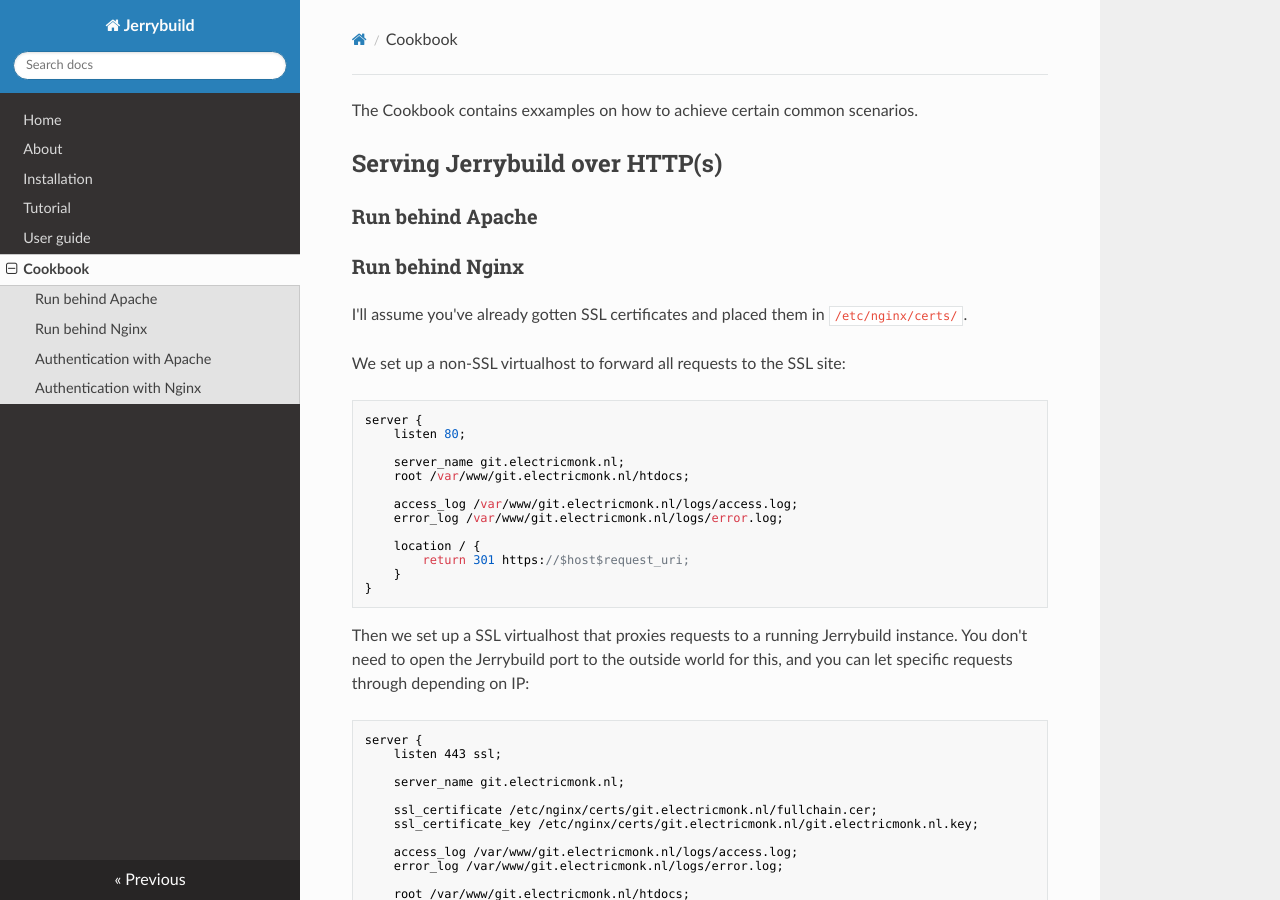
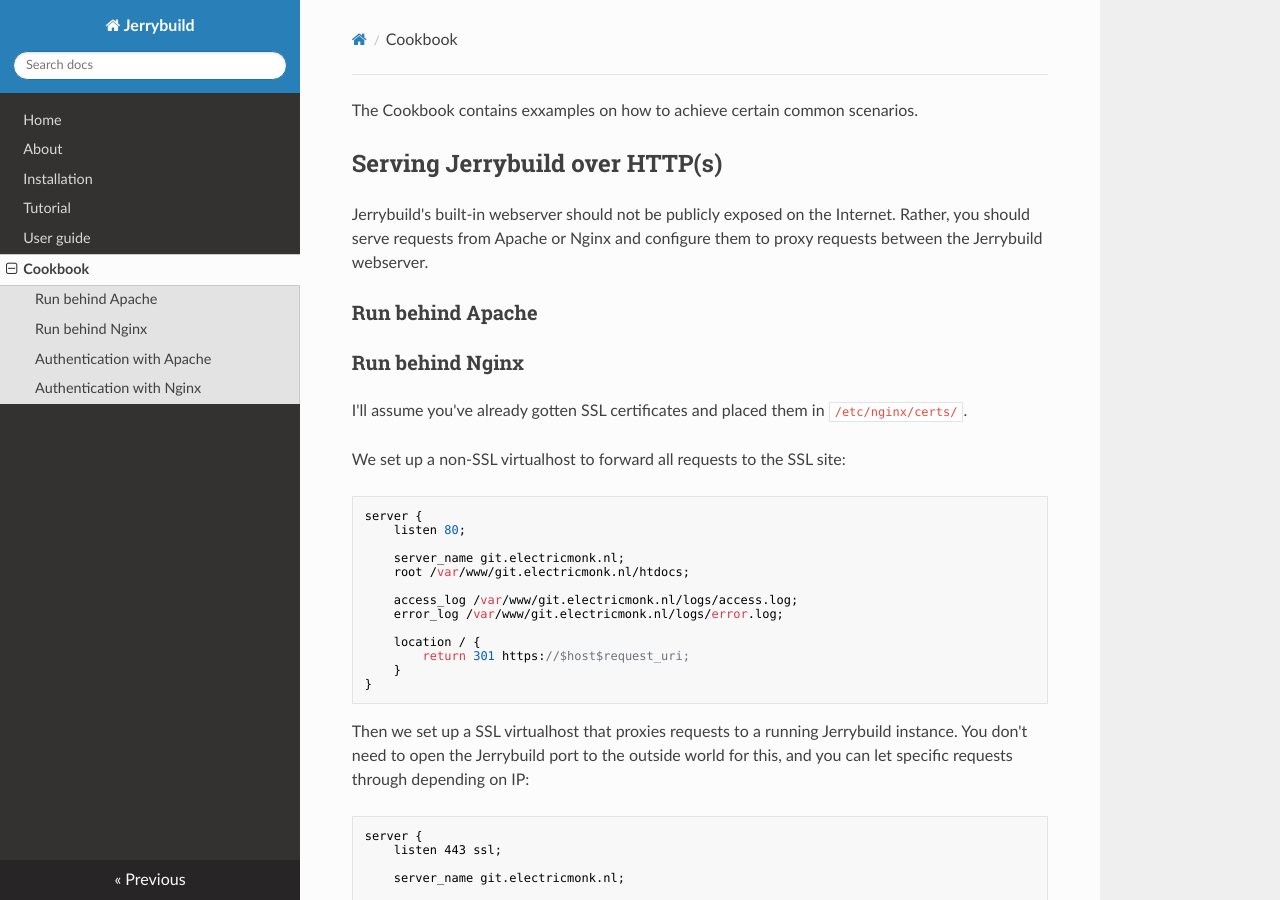
Before and after one commit to fboender/jerrybuild, an MkDocs documentation site: the page built from docs/cookbook.md, in a window 1280 px wide and 900 px high. Built offline with MkDocs 1.6.1, drawn with Linux system fonts in a browser that asks for light colours; nearby versions of some CDN libraries; old or Windows-style settings are respelled for this version of MkDocs.

Commit message:
Cookbook: Section intro added

```diff
--- a/docs/cookbook.md
+++ b/docs/cookbook.md
@@ -1,6 +1,10 @@
 The Cookbook contains exxamples on how to achieve certain common scenarios.
 
 ## Serving Jerrybuild over HTTP(s)
+
+Jerrybuild's built-in webserver should not be publicly exposed on the
+Internet. Rather, you should serve requests from Apache or Nginx and configure
+them to proxy requests between the Jerrybuild webserver.
 
 ### Run behind Apache
 
```
